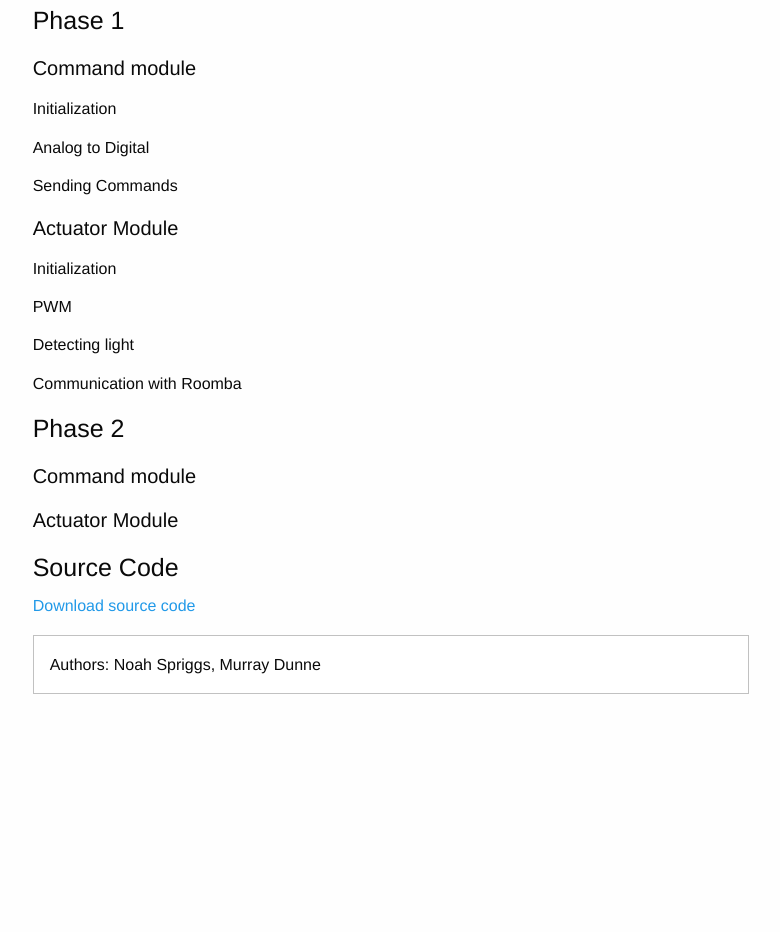
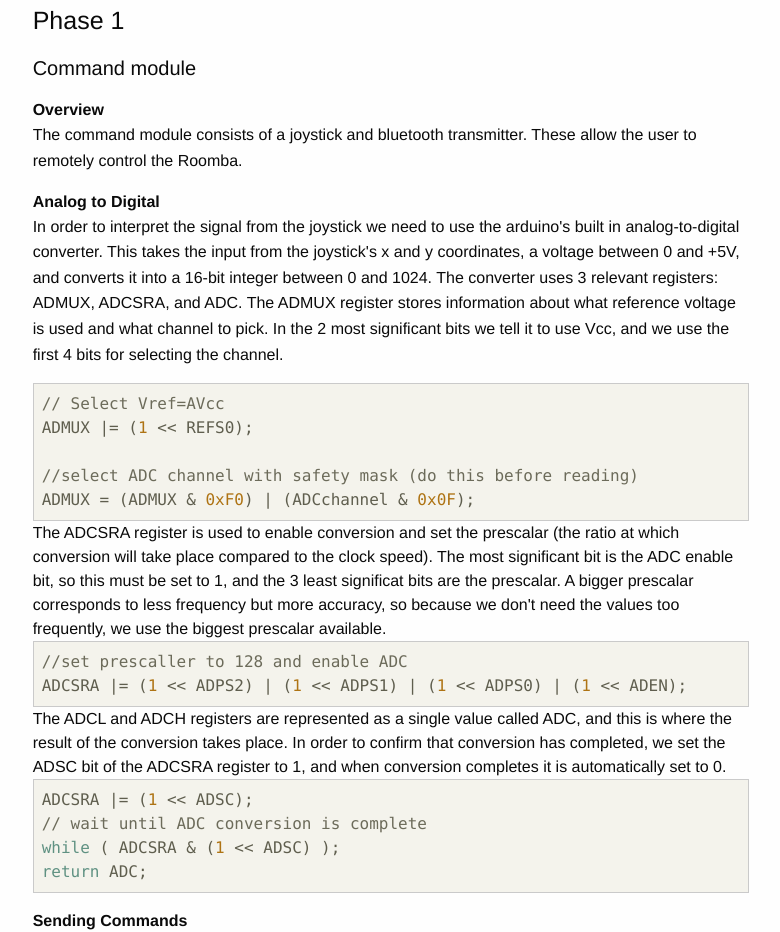
Before and after one commit to noahspriggs/TR-8R, a plain HTML site: page p3.html in a window 1280 px wide. Shown: the part 571-1503 px from the top of the page, without its empty margins (249-1029 px from the left). Before the commit the page ends 1281 px from the top, so only its background shows below. Drawn offline with nearby package versions, Linux system fonts and the light colour scheme; a script that the page names is missing.

Commit message:
some writing

```diff
--- a/p3.html
+++ b/p3.html
@@ -54,17 +54,45 @@
             <p>
               <h5>Command module</h5>
             </p>
+              <b>Overview</b>
             <p>
-              <h6>Initialization</h6>
-
+              The command module consists of a joystick and bluetooth transmitter. These allow the user to remotely control the Roomba.
             </p>
 
+                <b>Analog to Digital</b>
             <p>
-                <h6>Analog to Digital</h6>
+                In order to interpret the signal from the joystick we need to use the arduino's built in analog-to-digital converter. This takes the input from the joystick's x and y coordinates, a voltage between 0 and +5V, and converts it into a 16-bit integer between 0 and 1024. The converter uses 3 relevant registers: ADMUX, ADCSRA, and ADC.
+
+                The ADMUX register stores information about what reference voltage is used and what channel to pick. In the 2 most significant bits we tell it to use Vcc, and we use the first 4 bits for selecting the channel.
+
+ <pre><code class="c++">// Select Vref=AVcc
+ADMUX |= (1 << REFS0);
+
+//select ADC channel with safety mask (do this before reading)
+ADMUX = (ADMUX & 0xF0) | (ADCchannel & 0x0F);</code></pre>
+
+                The ADCSRA register is used to enable conversion and set the prescalar (the ratio at which conversion will take place compared to the clock speed). The most significant bit is the ADC enable bit, so this must be set to 1, and the 3 least significat bits are the prescalar. A bigger prescalar corresponds to less frequency but more accuracy, so because we don't need the values too frequently, we use the biggest prescalar available.
+
+               <pre><code class="c++">//set prescaller to 128 and enable ADC
+ADCSRA |= (1 << ADPS2) | (1 << ADPS1) | (1 << ADPS0) | (1 << ADEN);  </code></pre>
+
+                The ADCL and ADCH registers are represented as a single value called ADC, and this is where the result of the conversion takes place. In order to confirm that conversion has completed, we set the ADSC bit of the ADCSRA register to 1, and when conversion completes it is automatically set to 0.
+
+                <pre><code class="c++">ADCSRA |= (1 << ADSC);
+// wait until ADC conversion is complete
+while ( ADCSRA & (1 << ADSC) );
+return ADC;</code></pre>
+
+
               </p>
+            <b>Sending Commands</b>
+              <p>
 
-              <p>
-                <h6>Sending Commands</h6>
+                Multiple factors needed to be considered as to how the Roomba would be controlled. The difficulty in this process is attempting to balance ease of use with absolute control. For example the roomba could have a fixed speed and the x component of the joystick could determine the turning radius, this solution is extremely intuitive to use, but does not offer as much control as we desired (e.g. the user can not back up or accelerate). Another possible solution is to take advantage of the direct drive mode on the Roomba, and have the x-component control the left wheel and the y-component control the right wheel. This method offers exact control of both wheel velocities at once, so it is desireable in terms of control, however the interface is not easily learned as it requires mental separation of the axes. <br/><br/> <img src="turngraph.png" width="350" height="350" align="left" hspace="15" />We opted for a straight forward approach where the y-component controls the velocity and the x-component controls the turning radius. The only complication we encountered with this scheme was in implementation, the magnitude of the turning radius correlates inversely with how much the Roomba actually turns. For example a turning radius of ~2000 causes the roomba to drive straight ahead, and a turning radius of 1 causes it to rotate in place. Due to this we had to convert our desired turning radius to roughly match the graph to the left.
+
+                <br/><br/>
+                Once we have the results from the ADC, the joystick values are transmitted to the Roomba via bluetooth. Every time step they are sent as a one byte package with the 4 most significant bits as the left/right rotation, the next 3 as the forwards/backwards velocity, and the final bit to control the laser. We found that 16 options for the rotation and 8 options for the velocity were more than enough.
+                <img src="commandbyte.png" />
               </p>
 
               <p>
```
Also changed, not shown: commandbyte.png (added), turngraph.png (added).
